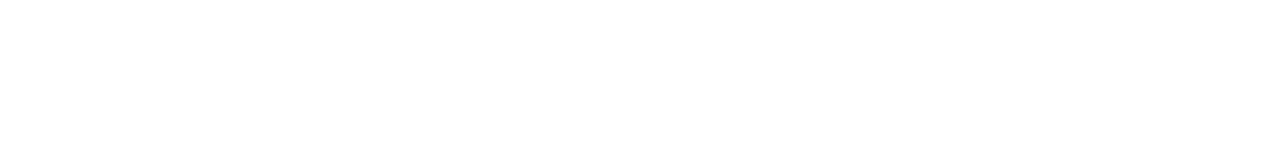
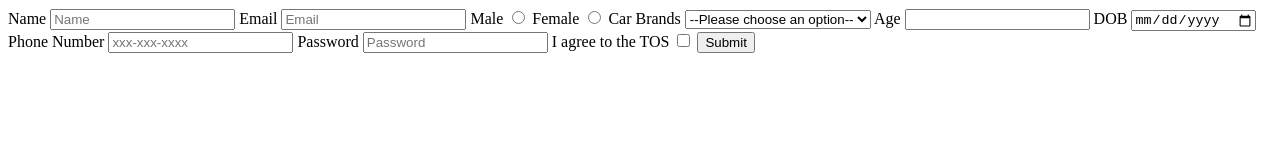
Before and after one commit to acciojob/signup-form-car-Harshit-2906, a website: page main.html in a window 1280 px wide. Drawn offline with Linux system fonts and the light colour scheme.

Commit message:
created a submission

```diff
--- a/main.html
+++ b/main.html
@@ -8,6 +8,48 @@
 
 <body>
 	<!-- the entire body must be written by student -->
+	<form method="post">
+
+		<label for="Name">Name</label>
+		<input id="Name" type="text" placeholder="Name"  required>
+
+		<label for="email">Email</label>
+		<input id="email" type="email" placeholder="Email"  required>
+
+		<label for="gender_m">Male</label>
+		<input type="radio" id="gender_m" name="gender" value="Male" required>
+
+		<label for="gender_f">Female</label>
+		<input type="radio" id="gender_f" name="gender" value="Female">
+
+		<label for="cars">Car Brands</label>
+		<select id="cars" name="cars" required>
+	    <option value="" disabled selected>--Please choose an option-- </option>
+	    <option value="brand1">Brand 1</option>
+	    <option value="brand2">Brand 2</option>
+	    <!-- Add more options as necessary -->
+		</select>
+
+		<label for="age">Age</label>
+		<input type="number" id="age" required>
+
+		<label for="dob">DOB</label>
+		<input type="date" id="dob" required>
+
+		<label for="tel">Phone Number</label>
+		<input type="tel" id="tel" placeholder="xxx-xxx-xxxx" required>
+
+		<label for="password">Password</label>
+		<input type="password" id="password" placeholder="Password" required>
+
+		<label for="tos">I agree to the TOS</label>
+		<input type="checkbox" id="tos" required>
+
+		<button type="submit">Submit</button>
+
+	</form>
+
+
     <script type="text/javascript" src="./script.js">
 </script>
 
```
